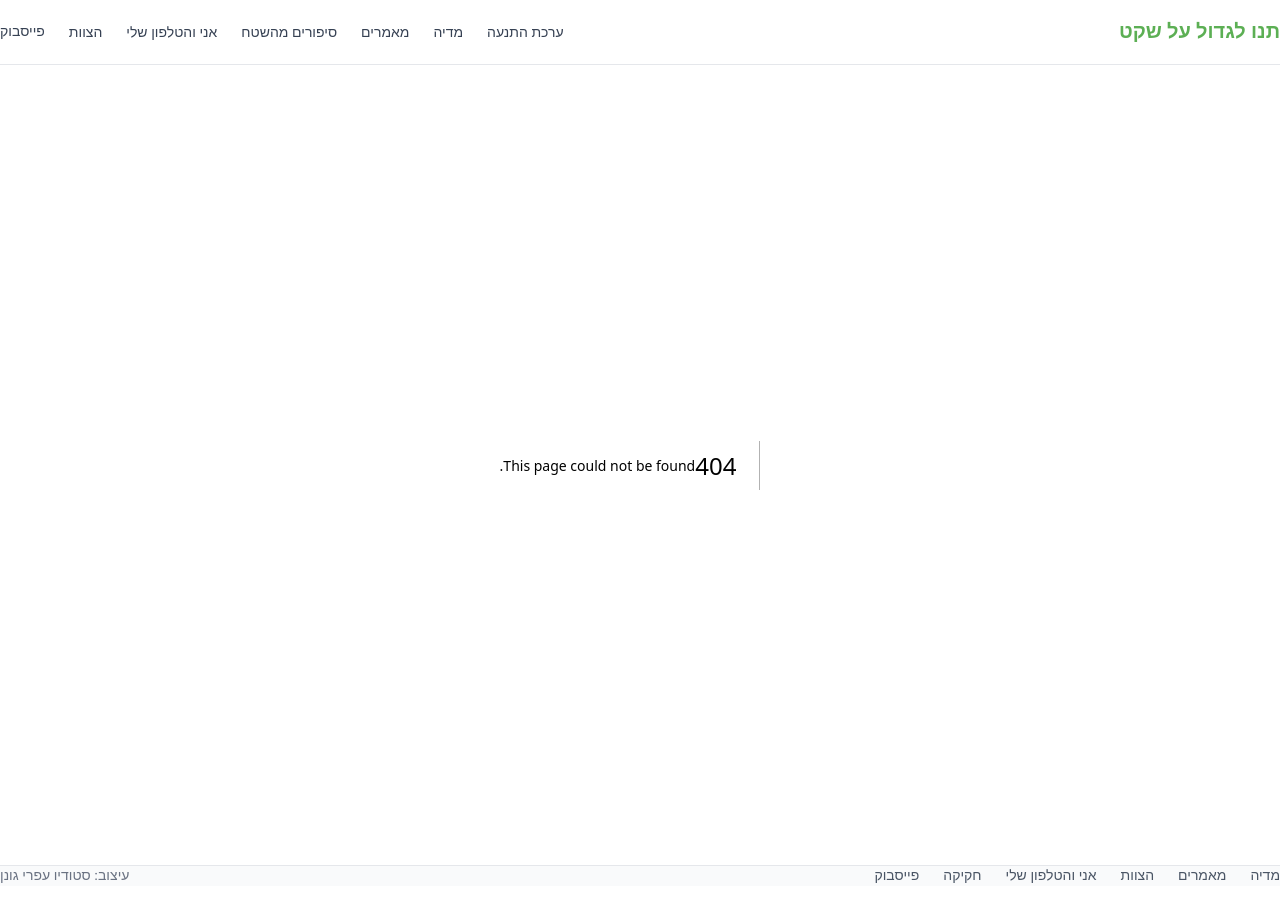
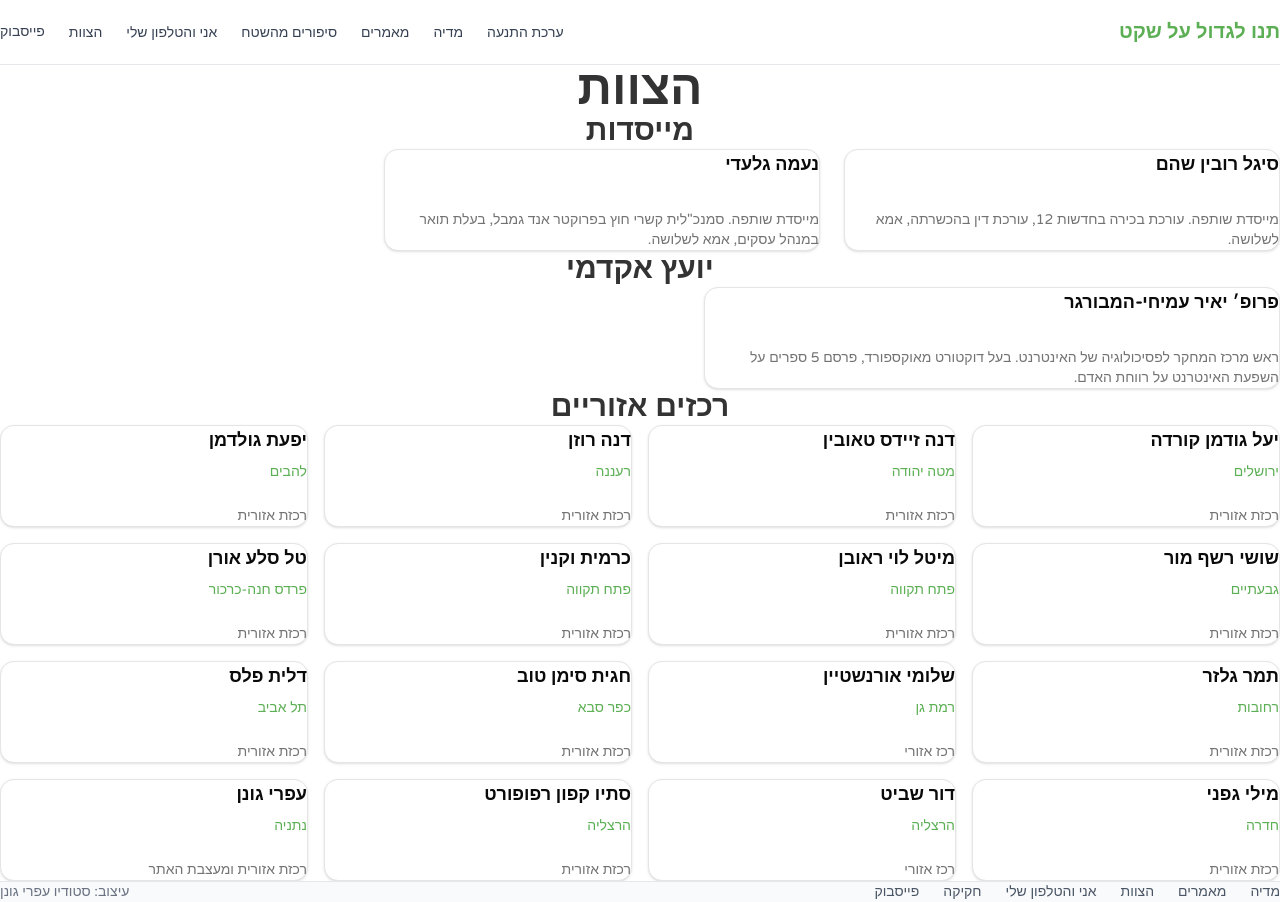
Before and after one commit to TnuLigdol/TnuLigdol, a Next.js app: page /the-team in a window 1280 px wide. Before the commit this address had no page. Built offline with nearby package versions, Linux system fonts and the light colour scheme.

Commit message:
feat: add team page

```diff
--- /dev/null
+++ b/app/the-team/page.tsx
@@ -0,0 +1,56 @@
+import type { Metadata } from "next";
+import { TeamCard } from "@/components/cards/team-card";
+import { founders, advisors, coordinators } from "@/content";
+
+export const metadata: Metadata = {
+  title: "הצוות | תנו לגדול על שקט",
+  description: "הכירו את הצוות שמוביל את היוזמה",
+};
+
+export default function TeamPage() {
+  return (
+    <div className="py-12 md:py-20">
+      <div className="container mx-auto px-4">
+        <h1 className="text-4xl md:text-5xl font-bold text-center mb-16">
+          הצוות
+        </h1>
+
+        {/* Founders */}
+        <section className="mb-16">
+          <h2 className="text-2xl md:text-3xl font-bold mb-8 text-center">
+            מייסדות
+          </h2>
+          <div className="grid md:grid-cols-2 gap-6 max-w-4xl mx-auto">
+            {founders.map((member) => (
+              <TeamCard key={member.name} member={member} />
+            ))}
+          </div>
+        </section>
+
+        {/* Academic Advisor */}
+        <section className="mb-16">
+          <h2 className="text-2xl md:text-3xl font-bold mb-8 text-center">
+            יועץ אקדמי
+          </h2>
+          <div className="max-w-xl mx-auto">
+            {advisors.map((member) => (
+              <TeamCard key={member.name} member={member} />
+            ))}
+          </div>
+        </section>
+
+        {/* Regional Coordinators */}
+        <section>
+          <h2 className="text-2xl md:text-3xl font-bold mb-8 text-center">
+            רכזים אזוריים
+          </h2>
+          <div className="grid sm:grid-cols-2 md:grid-cols-3 lg:grid-cols-4 gap-4">
+            {coordinators.map((member) => (
+              <TeamCard key={member.name} member={member} showRegion />
+            ))}
+          </div>
+        </section>
+      </div>
+    </div>
+  );
+}
```
